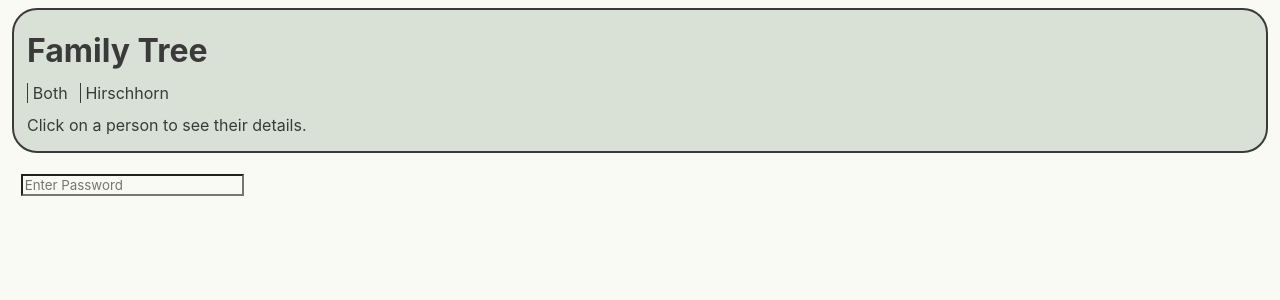
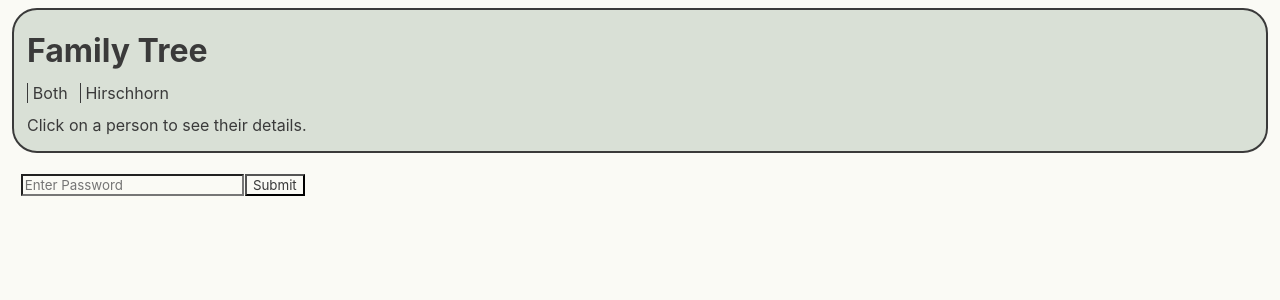
Before and after one commit to jhirsch1/family-tree, a React (Vite) app: page / in a window 1280 px wide. Shown: the top 300 px of the page. Built offline with nearby package versions, Linux system fonts and the light colour scheme.

Commit message:
added password submit button

```diff
--- a/src/App.tsx
+++ b/src/App.tsx
@@ -81,6 +81,7 @@ function App() {
       </header>
 
       {!open ? (
+        <div>
           <input
             type="text"
             aria-label="Password input box"
@@ -95,6 +96,15 @@ function App() {
               }
             }}
           />
+          <button
+            aria-label="Enter Button"
+            aria-description="Click this button to input the password"
+            className="password_button"
+            onClick={handleSubmit}
+          >
+            Submit
+          </button>
+        </div>
       ) : null}
 
       {open
--- a/styles/main.css
+++ b/styles/main.css
@@ -45,6 +45,16 @@ header {
   div {
     background-color: var(--light-green);
     width: fit-content;
+  }
+}
+
+.password_button {
+  margin-left: 0.1%;
+
+  &:hover {
+    font-weight: bold;
+    cursor: pointer;
+    border-left: 3px solid var(--off-black);
   }
 }
 
```
Lines whose indentation alone changed are shown as unchanged.
